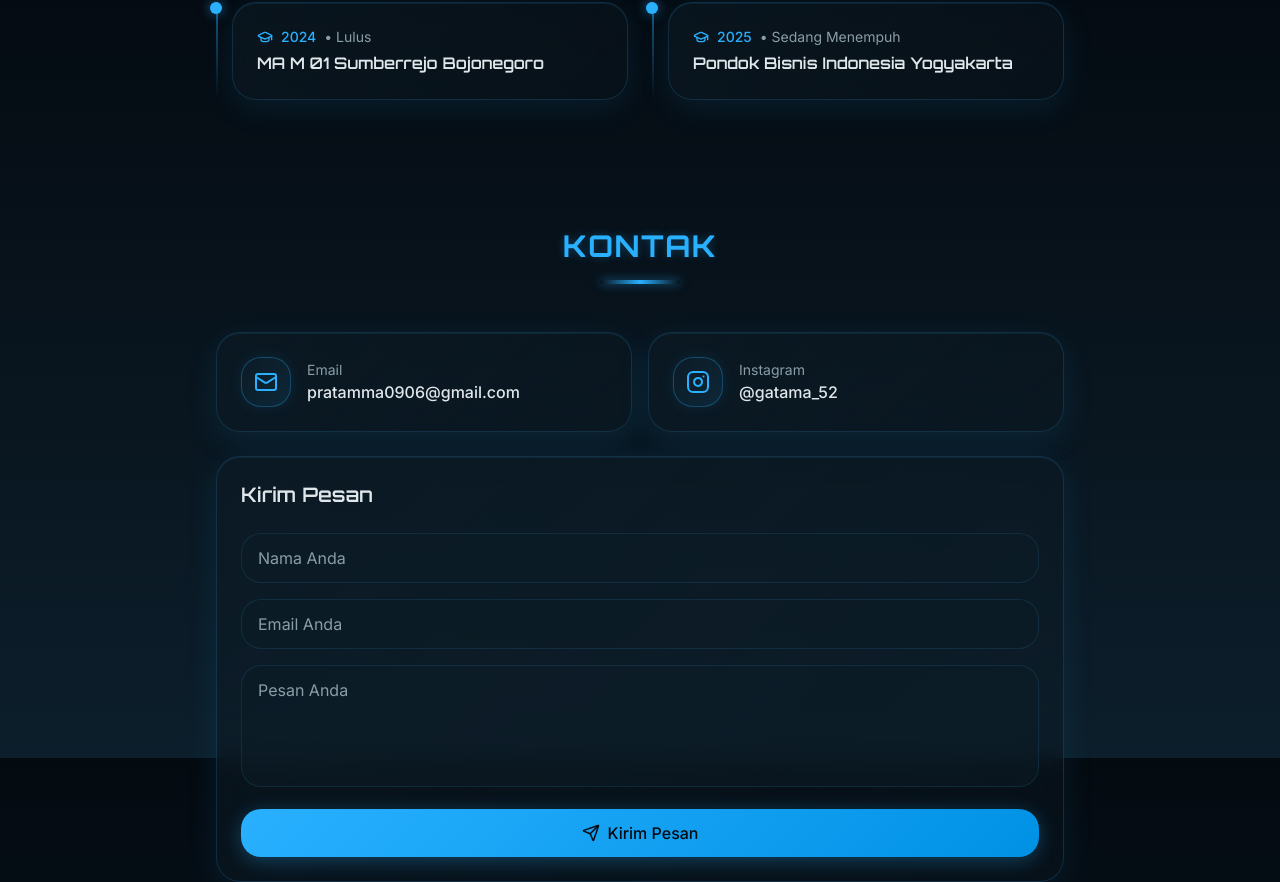
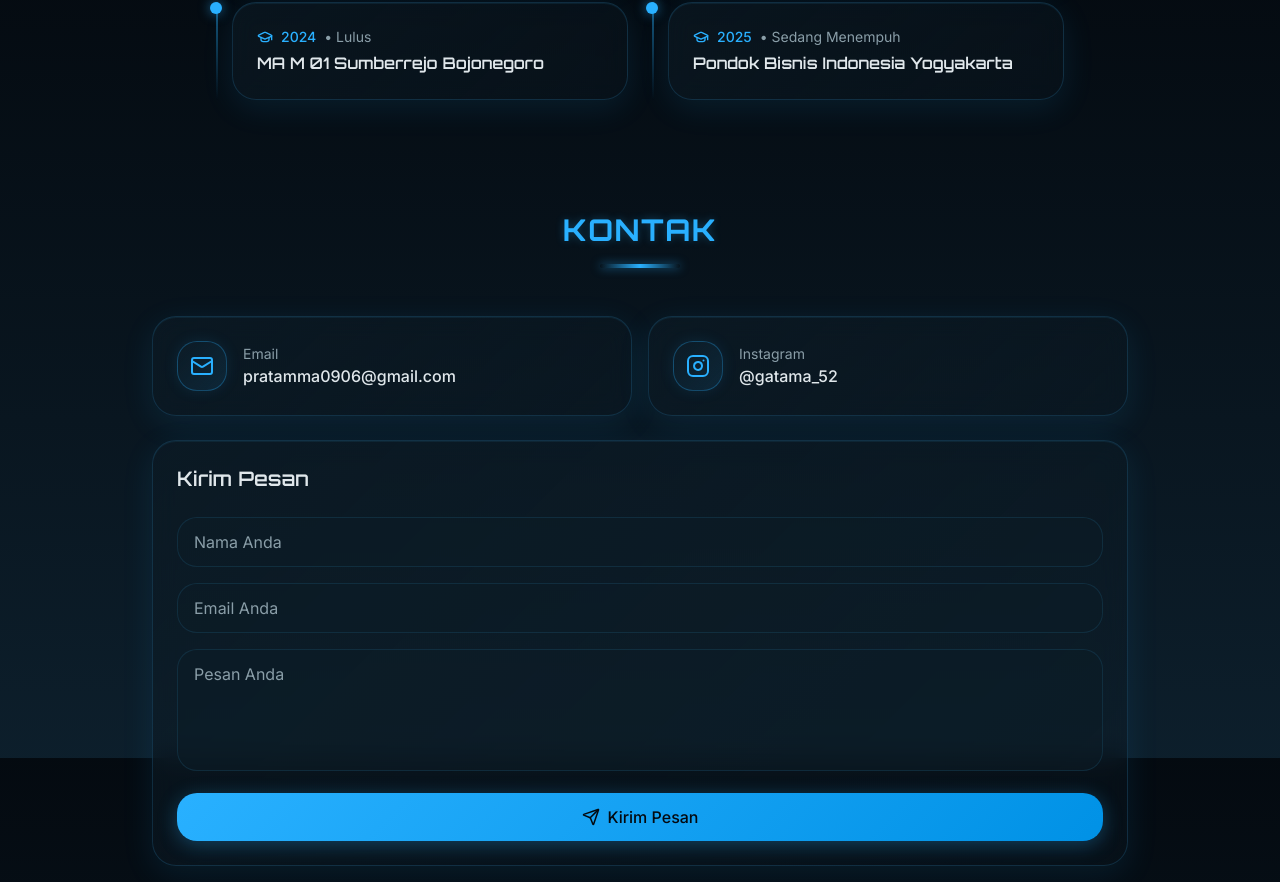
Before and after one commit to pklvirale-sudo/cvku052, a React (Vite) app: page / in a window 1280 px wide. Shown: the part 5642-6524 px from the top of the page. Built offline with nearby package versions, Linux system fonts and the light colour scheme; the HTML template or start-up script is replaced by a standard one.

Commit message:
Improve AI FAB and layout
Co-authored-by: gatama052 <232765771+gatama052@users.noreply.github.com>

```diff
--- a/src/components/ContactSection.tsx
+++ b/src/components/ContactSection.tsx
@@ -94,8 +94,8 @@ const ContactSection = () => {
   const isLoading = status === "loading";
 
   return (
-    <section id="kontak" className="py-16 px-5 sm:px-6 md:px-8">
-      <div className="container max-w-4xl mx-auto">
+    <section id="kontak" className="py-12 px-4 sm:px-6 md:px-8">
+      <div className="container max-w-5xl mx-auto">
         <motion.h2
           initial={{ opacity: 0, y: 20 }}
           whileInView={{ opacity: 1, y: 0 }}
```
